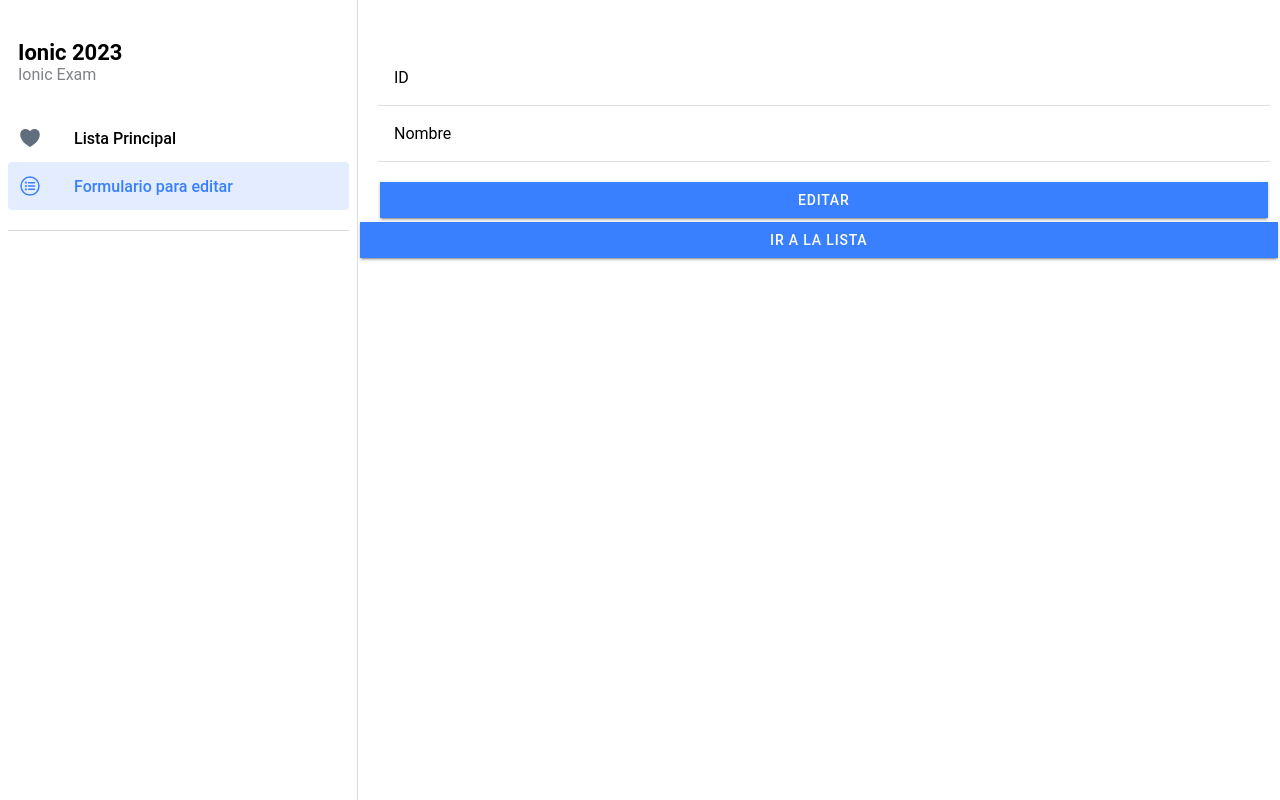
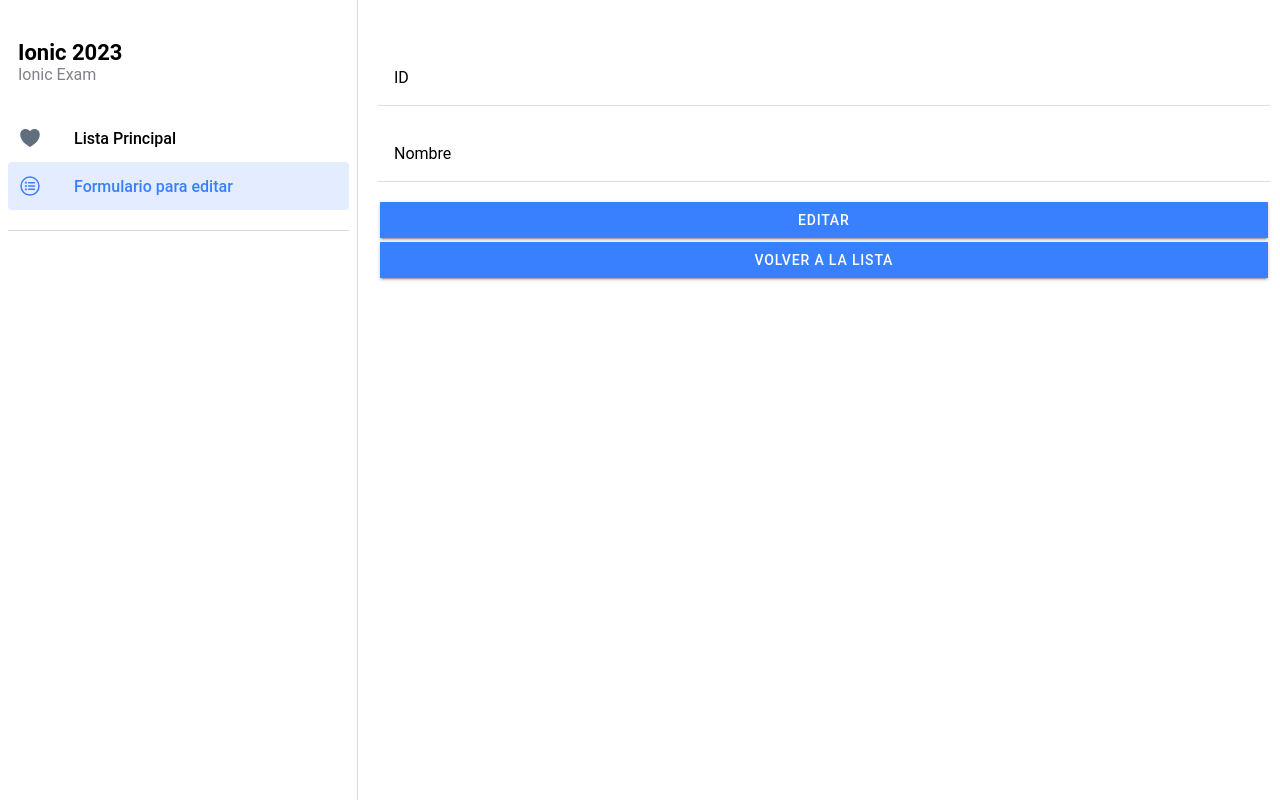
Before and after one commit to alvarrantes12/exam_ionic_2_2023, a React (Vite) app: page /pages/Form in a window 1280 px wide. Built offline with nearby package versions, Linux system fonts and the light colour scheme; no server answers.

Commit message:
BGV-C03471 second Ionic commit done

```diff
--- a/src/commons/ApiMethods.tsx
+++ b/src/commons/ApiMethods.tsx
@@ -36,7 +36,7 @@ function ApiMethods(url: any) {
 
     }
 
-    return { data, loading, error }
+    return { data, loading, error, putMethod}
 
 }
 
--- a/src/pages/form/Form.tsx
+++ b/src/pages/form/Form.tsx
@@ -1,17 +1,30 @@
-import React, { useState } from 'react';
-import { IonContent, IonInput, IonItem, IonLabel, IonPage, IonButton } from '@ionic/react';
+import React, {useState} from "react";
+import { IonContent, IonInput, IonItem, IonLabel, IonPage, IonButton } from "@ionic/react";
+import ApiMethods from "../../commons/ApiMethods";
+import { environment } from "../../environments/environment.dev";
+import { useHistory } from "react-router-dom";
+import './Form.css';
+
 
 const Form: React.FC = () => {
     const [id, setId] = useState('');
     const [name, setName] = useState('');
     const [message, setMessage] = useState('');
+    const history = useHistory();
+
+    const {putMethod} = ApiMethods(`${environment.apiEndpoint}/countries`)
 
     const handleSubmit = (e: React.FormEvent) => {
         e.preventDefault();
         putMethod(id, name);
-        setMessage('Editado correctamente');
+        setMessage('Editado correctamente')
         setId('');
         setName('');
+    }
+
+    const handleRedirect = () => {
+        history.push('/pages/list');
+        window.location.reload();
     }
 
     return (
@@ -19,7 +32,7 @@ const Form: React.FC = () => {
             <IonContent>
                 <h1>{message}</h1>
                 <form onSubmit={handleSubmit} style={{marginTop: '50px', marginLeft: '20px', marginRight: '10px'}}>
-                    <IonItem>
+                    <IonItem style={{marginBottom: '20px'}}>
                         <IonLabel position='floating'>ID</IonLabel>
                         <IonInput
                         value={id}
@@ -33,13 +46,12 @@ const Form: React.FC = () => {
                         onIonChange={(e) => setName(e.detail.value!)}
                         required></IonInput>
                     </IonItem>
-                    <IonButton type='submit' expand='full'>Editar</IonButton>
+                    <IonButton type="submit" expand="full">Editar</IonButton>
                 </form>
-                <IonButton expand='full'>Ir a la Lista</IonButton>
+                <IonButton onClick={handleRedirect} expand="full" style={{marginLeft: '22px', marginRight: '12px'}}>Volver a la Lista</IonButton>
             </IonContent>
         </IonPage>
     )
-
 }
 
 export default Form;
```
Lines whose indentation alone changed are shown as unchanged.
